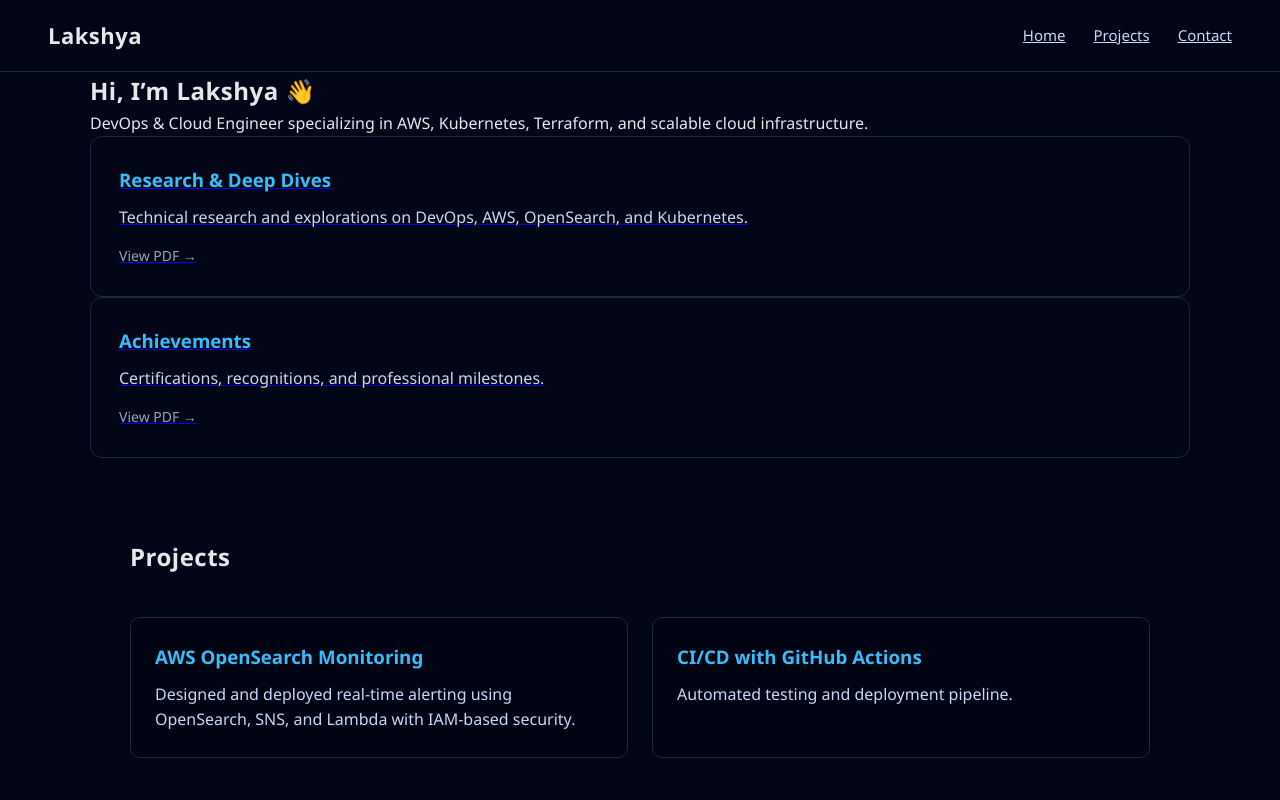
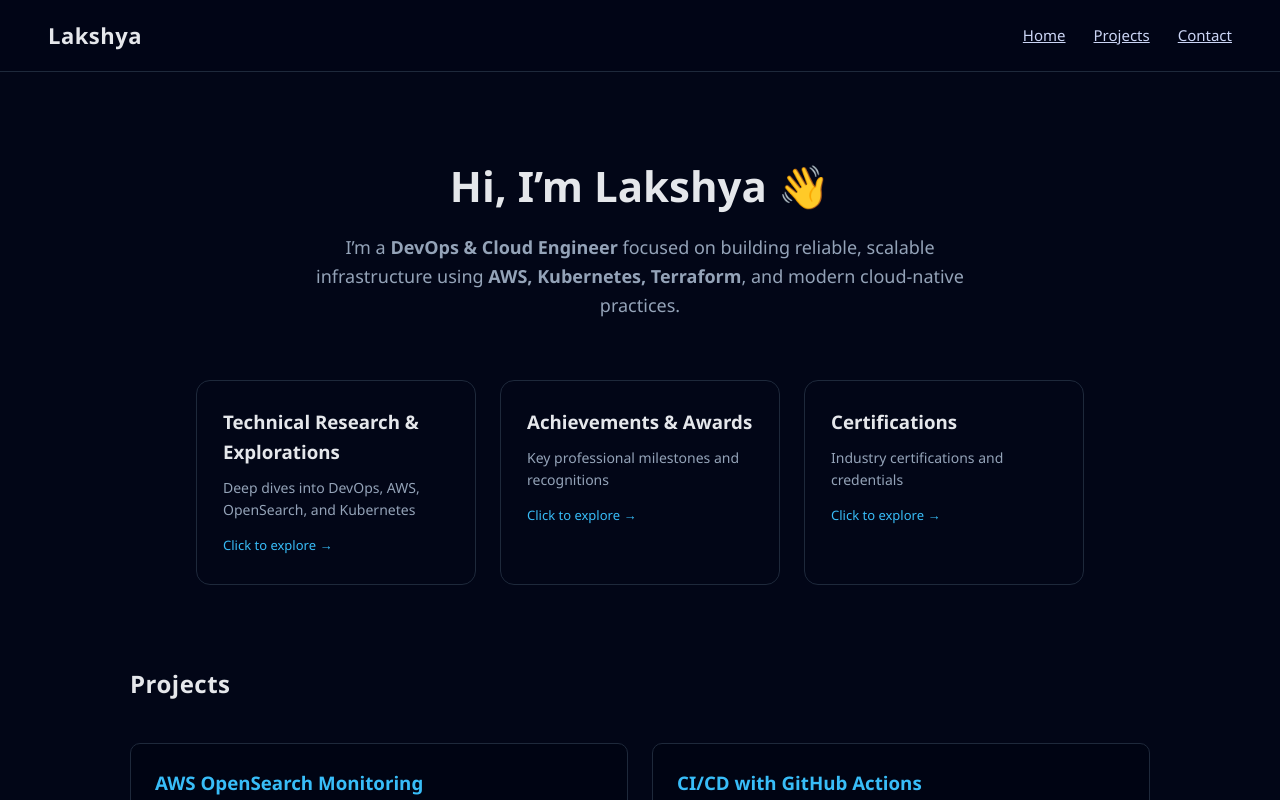
Before and after one commit to Lakshya7199/devops-portfolio, a React (Vite) app: page / in a window 1280 px wide. Shown: the top 800 px of the page. Built offline with nearby package versions, Linux system fonts and the light colour scheme.

Commit message:
first commit

```diff
--- a/src/components/InfoCard.jsx
+++ b/src/components/InfoCard.jsx
@@ -1,13 +1,13 @@
-import "../styles/infoCard.css"
+import "../styles/infoCard.css";
 
-function InfoCard({ title, description, link }) {
+const InfoCard = ({ title, description, onClick }) => {
   return (
-    <a href={link} target="_blank" className="info-card">
+    <div className="info-card" onClick={onClick}>
       <h3>{title}</h3>
       <p>{description}</p>
-      <span>View PDF →</span>
-    </a>
-  )
-}
+      <span className="info-cta">Click to explore →</span>
+    </div>
+  );
+};
 
-export default InfoCard
+export default InfoCard;
--- /dev/null
+++ b/src/components/Modal.jsx
@@ -0,0 +1,36 @@
+import "../styles/modal.css";
+
+const Modal = ({ title, description, items, onClose }) => {
+  return (
+    <div className="modal-backdrop">
+      <div className="modal">
+        <button className="modal-close" onClick={onClose}>✕</button>
+
+        <h2>{title}</h2>
+
+        <p className="modal-description">
+          {description}
+        </p>
+
+        <div className="modal-list">
+          {items.map((item, index) => (
+            <div className="modal-card" key={index}>
+              <h4>{item.title}</h4>
+              <p>{item.summary}</p>
+              <a
+                href={item.link}
+                target="_blank"
+                rel="noopener noreferrer"
+                className="view-more"
+              >
+                View more →
+              </a>
+            </div>
+          ))}
+        </div>
+      </div>
+    </div>
+  );
+};
+
+export default Modal;
--- /dev/null
+++ b/src/data/achievementsData.js
@@ -0,0 +1,20 @@
+export const achievementsData = {
+  title: "Achievements & Awards",
+  description: "Key professional milestones and recognitions",
+  intro:
+    "Lorem ipsum dolor sit amet, consectetur adipiscing elit. Duis aute irure dolor in reprehenderit in voluptate velit esse cillum dolore eu fugiat nulla pariatur.",
+  items: [
+    {
+      title: "Best Performer Award",
+      summary:
+        "Recognized for consistent delivery, ownership, and production stability improvements.",
+      link: "/docs/best-performer.pdf",
+    },
+    {
+      title: "Operational Excellence Award",
+      summary:
+        "Awarded for improving monitoring, alerting, and system reliability.",
+      link: "/docs/operational-excellence.pdf",
+    },
+  ],
+};
--- /dev/null
+++ b/src/data/certificationsData.js
@@ -0,0 +1,26 @@
+export const certificationsData = {
+  title: "Certifications",
+  description: "Industry certifications and credentials",
+  intro:
+    "Lorem ipsum dolor sit amet, consectetur adipiscing elit. Excepteur sint occaecat cupidatat non proident.",
+  items: [
+    {
+      title: "AWS Certified Developer – Associate",
+      summary:
+        "Validated skills in AWS services, application deployment, security, and cloud-native development.",
+      link: "/docs/aws-developer.pdf",
+    },
+    {
+      title: "Terraform Associate",
+      summary:
+        "Certified in Infrastructure as Code concepts, state management, and workflows.",
+      link: "/docs/terraform-cert.pdf",
+    },
+    {
+      title: "Kubernetes Fundamentals",
+      summary:
+        "Demonstrated understanding of Kubernetes workloads, networking, and operations.",
+      link: "/docs/kubernetes-cert.pdf",
+    },
+  ],
+};
--- /dev/null
+++ b/src/data/researchData.js
@@ -0,0 +1,26 @@
+export const researchData = {
+  title: "Technical Research & Explorations",
+  description: "Deep dives into DevOps, AWS, OpenSearch, and Kubernetes",
+  intro:
+    "Lorem ipsum dolor sit amet, consectetur adipiscing elit. Sed do eiusmod tempor incididunt ut labore et dolore magna aliqua. This section highlights hands-on research and real-world problem solving across modern cloud and DevOps systems.",
+  items: [
+    {
+      title: "OpenSearch RBAC with IAM Identity Center",
+      summary:
+        "Implemented fine-grained access control for Amazon OpenSearch using SAML integration with IAM Identity Center to replace shared credentials and improve security posture.",
+      link: "/docs/opensearch-rbac.pdf",
+    },
+    {
+      title: "API Abuse Detection using OpenSearch",
+      summary:
+        "Designed a log-based detection mechanism to identify high-frequency API abuse patterns and trigger automated alerts using SNS and Lambda.",
+      link: "/docs/api-abuse-detection.pdf",
+    },
+    {
+      title: "Glue Workflow Orchestration",
+      summary:
+        "Researched Step Functions orchestration patterns to ensure Glue workflows complete successfully before marking execution as succeeded.",
+      link: "/docs/glue-workflow.pdf",
+    },
+  ],
+};
--- a/src/pages/Home.jsx
+++ b/src/pages/Home.jsx
@@ -1,28 +1,53 @@
-import InfoCard from "../components/InfoCard"
+import { useState } from "react";
+import InfoCard from "../components/InfoCard";
+import Modal from "../components/Modal";
+import "../styles/home.css";
 
-function Home() {
+import { researchData } from "../data/researchData";
+import { achievementsData } from "../data/achievementsData";
+import { certificationsData } from "../data/certificationsData";
+
+const Home = () => {
+  const [modalData, setModalData] = useState(null);
+
+  const cards = [researchData, achievementsData, certificationsData];
+
   return (
-    <section id="home" className="home">
-      <h2>Hi, I’m Lakshya 👋</h2>
-      <p>
-        DevOps & Cloud Engineer specializing in AWS, Kubernetes,
-        Terraform, and scalable cloud infrastructure.
-      </p>
+    <>
+      {/* HERO */}
+      <section className="hero fade-in">
+        <h1>Hi, I’m Lakshya 👋</h1>
+        <p>
+          I’m a <strong>DevOps & Cloud Engineer</strong> focused on building
+          reliable, scalable infrastructure using{" "}
+          <strong>AWS, Kubernetes, Terraform</strong>, and modern cloud-native
+          practices.
+        </p>
+      </section>
 
-      <div className="info-grid">
-        <InfoCard
-          title="Research & Deep Dives"
-          description="Technical research and explorations on DevOps, AWS, OpenSearch, and Kubernetes."
-          link="/docs/AWS OpenSearch Integration with IAM Identity Center.pdf"
+      {/* CARDS */}
+      <section className="info-section">
+        {cards.map((card, index) => (
+          <InfoCard
+            key={index}
+            title={card.title}
+            description={card.description}
+            onClick={() => setModalData(card)}
+          />
+        ))}
+      </section>
+
+      {/* MODAL */}
+      {modalData && (
+        <Modal
+          title={modalData.title}
+          description={modalData.intro}
+          items={modalData.items}
+          onClose={() => setModalData(null)}
         />
-        <InfoCard
-          title="Achievements"
-          description="Certifications, recognitions, and professional milestones."
-          link="/docs/OpenSearch_IAM_Identity_Center_Carousel.pdf"
-        />
-      </div>
-    </section>
-  )
-}
+      )}
+    </>
+  );
+};
 
-export default Home
+export default Home;
--- a/src/styles/home.css
+++ b/src/styles/home.css
@@ -32,3 +32,36 @@
   gap: 24px;
   margin-top: 50px;
 }
+
+.hero {
+  text-align: center;
+  margin-top: 80px;
+}
+
+.hero h1 {
+  font-size: 42px;
+  color: #e5e7eb;
+  margin-bottom: 14px;
+}
+
+.hero p {
+  font-size: 18px;
+  color: #94a3b8;
+  max-width: 700px;
+  margin: 0 auto;
+  line-height: 1.6;
+}
+
+.fade-in {
+  opacity: 0;
+  transform: translateY(14px);
+  animation: fadeUp 1.1s ease-out forwards;
+  animation-delay: 0.3s;
+}
+
+@keyframes fadeUp {
+  to {
+    opacity: 1;
+    transform: translateY(0);
+  }
+}
--- a/src/styles/infoCard.css
+++ b/src/styles/infoCard.css
@@ -1,28 +1,40 @@
+.info-section {
+  display: flex;
+  gap: 24px;
+  margin-top: 60px;
+  justify-content: center;
+  flex-wrap: wrap;
+}
+
 .info-card {
-  display: block;
   background: #020617;
   border: 1px solid #1e293b;
-  padding: 28px;
-  border-radius: 12px;
-  transition: transform 0.3s ease, box-shadow 0.3s ease;
+  border-radius: 14px;
+  padding: 26px;
+  width: 280px;
+  cursor: pointer;
+  transition: all 0.3s ease;
 }
 
 .info-card:hover {
   transform: translateY(-6px);
-  box-shadow: 0 14px 32px rgba(0, 0, 0, 0.45);
+  border-color: #38bdf8;
 }
 
 .info-card h3 {
+  color: #e5e7eb;
   margin-bottom: 10px;
-  color: #38bdf8;
 }
 
 .info-card p {
-  color: #cbd5f5;
-  margin-bottom: 12px;
+  color: #94a3b8;
+  font-size: 14px;
+  line-height: 1.6;
 }
 
-.info-card span {
-  color: #94a3b8;
-  font-size: 14px;
+.info-cta {
+  display: inline-block;
+  margin-top: 14px;
+  color: #38bdf8;
+  font-size: 13px;
 }
--- /dev/null
+++ b/src/styles/modal.css
@@ -0,0 +1,75 @@
+.modal-backdrop {
+  position: fixed;
+  inset: 0;
+  background: rgba(0, 0, 0, 0.65);
+  display: flex;
+  justify-content: center;
+  align-items: center;
+  z-index: 1000;
+}
+
+.modal {
+  background: #020617;
+  color: #e5e7eb;
+  width: 90%;
+  max-width: 800px;
+  max-height: 85vh;
+  overflow-y: auto;
+  border-radius: 16px;
+  padding: 28px;
+  position: relative;
+  animation: fadeIn 0.4s ease;
+}
+
+.modal-close {
+  position: absolute;
+  top: 18px;
+  right: 20px;
+  background: none;
+  border: none;
+  color: #94a3b8;
+  font-size: 20px;
+  cursor: pointer;
+}
+
+.modal-description {
+  color: #94a3b8;
+  margin: 12px 0 24px;
+  line-height: 1.7;
+}
+
+.modal-list {
+  display: flex;
+  flex-direction: column;
+  gap: 18px;
+}
+
+.modal-card {
+  background: rgba(255, 255, 255, 0.03);
+  padding: 18px;
+  border-radius: 12px;
+  transition: transform 0.2s ease, background 0.2s ease;
+}
+
+.modal-card:hover {
+  background: rgba(255, 255, 255, 0.06);
+  transform: translateY(-2px);
+}
+
+.modal-card h4 {
+  margin-bottom: 6px;
+}
+
+.modal-card p {
+  color: #9ca3af;
+  font-size: 14px;
+  line-height: 1.6;
+}
+
+.view-more {
+  margin-top: 10px;
+  display: inline-block;
+  color: #38bdf8;
+  font-weight: 500;
+  text-decoration: none;
+}
```
Also changed, not shown: 1 other file (tests, documents, lock files or other folders).
